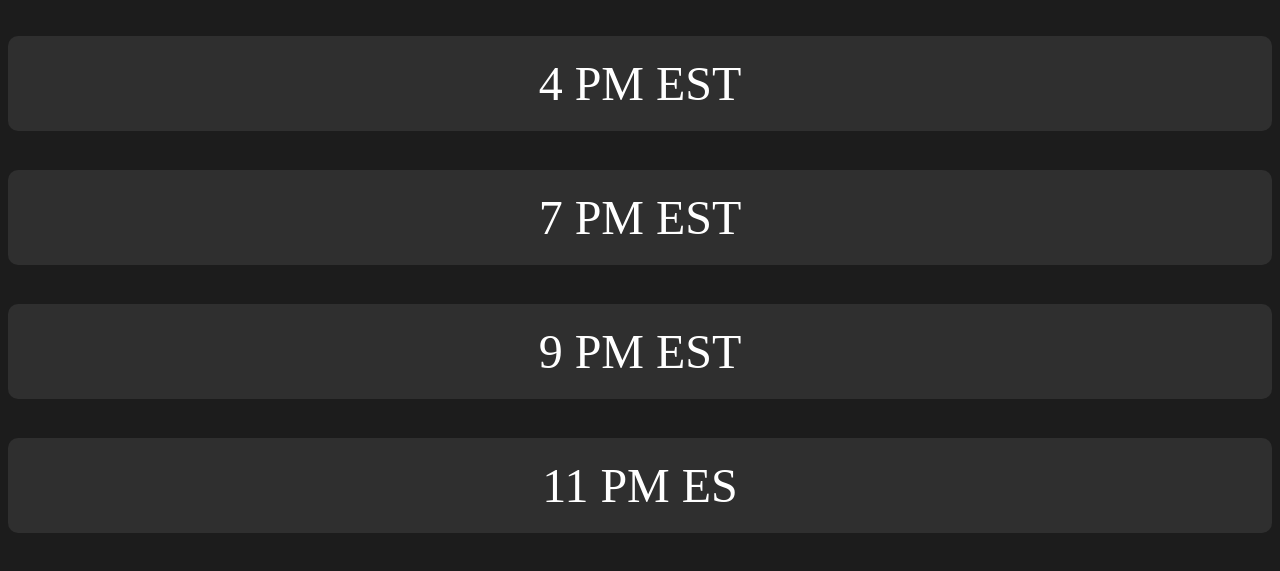
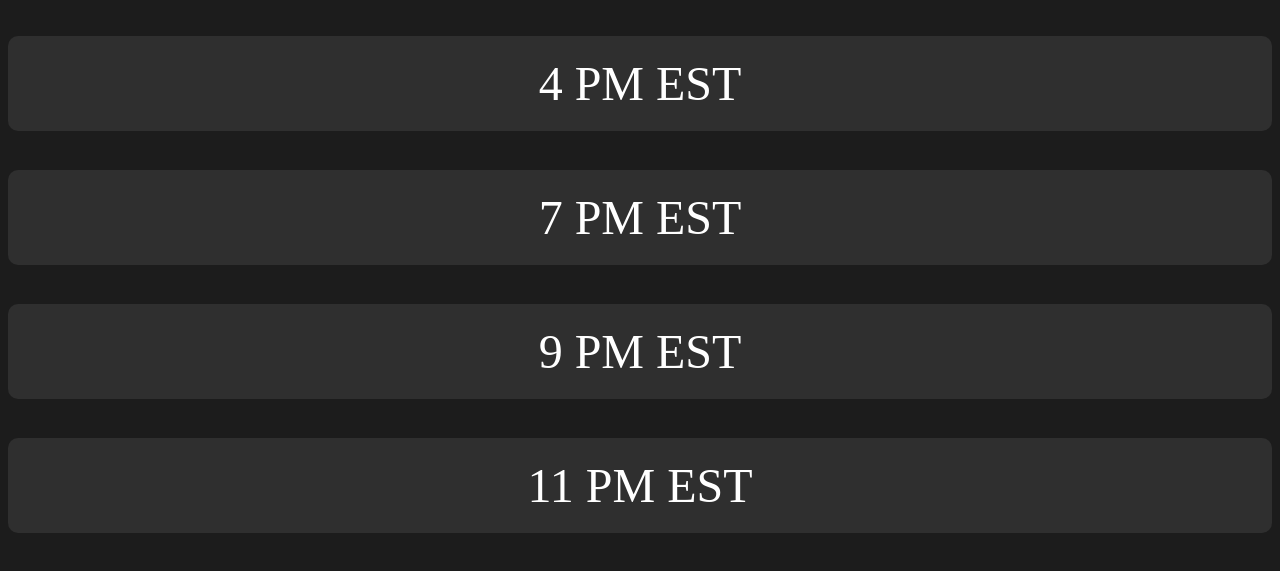
Before and after one commit to Maximum-EZ/Catts-United, a plain HTML site: page index.html in a window 1280 px wide. Shown: the part 696-1267 px from the top of the page. Drawn offline with Linux system fonts and the light colour scheme.

Commit message:
Update index.html

```diff
--- a/index.html
+++ b/index.html
@@ -100,7 +100,7 @@
 			9 PM EST
 		</div>
 		<div>
-			11 PM ES
+			11 PM EST
 		</div>
 	</div>
 </body>
```
